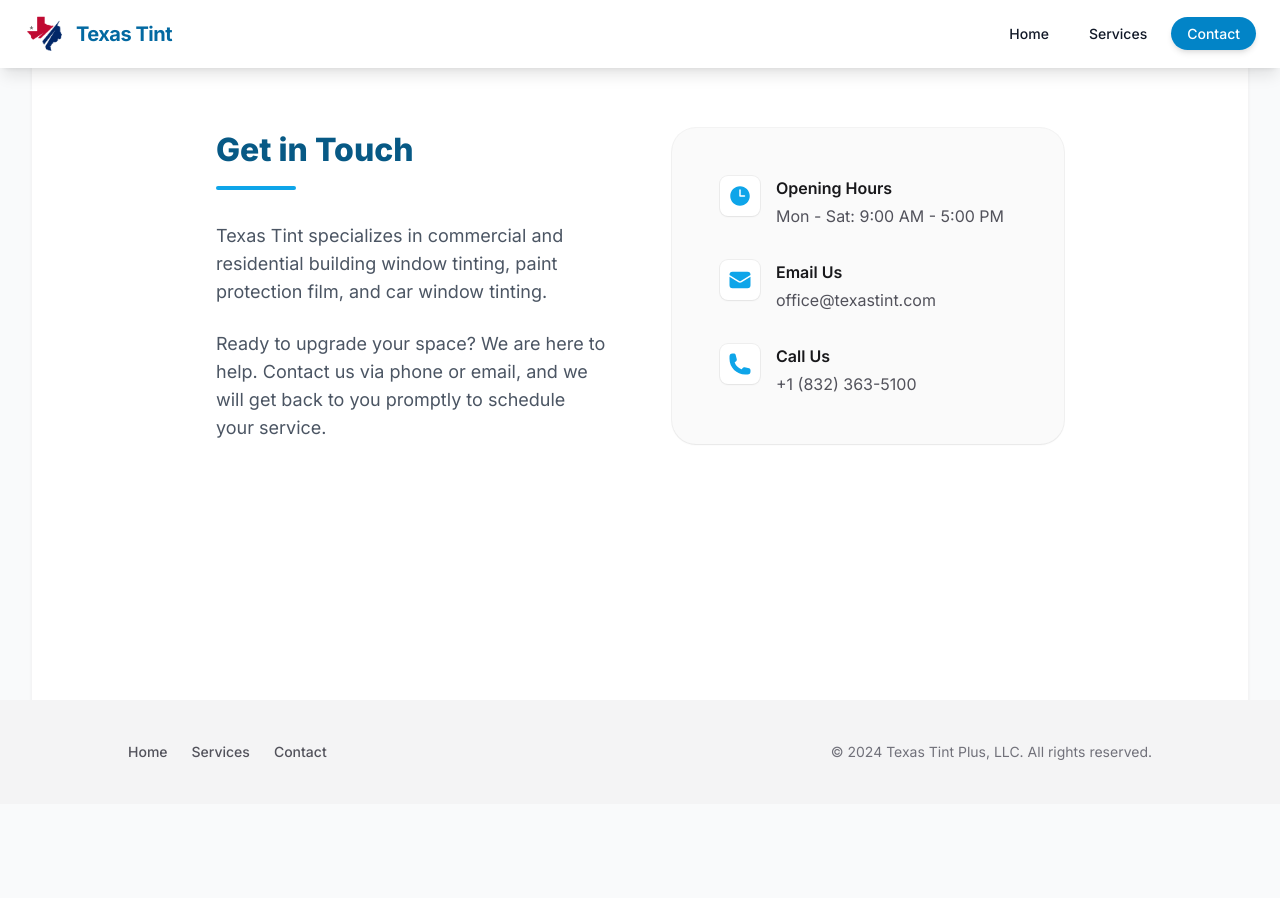
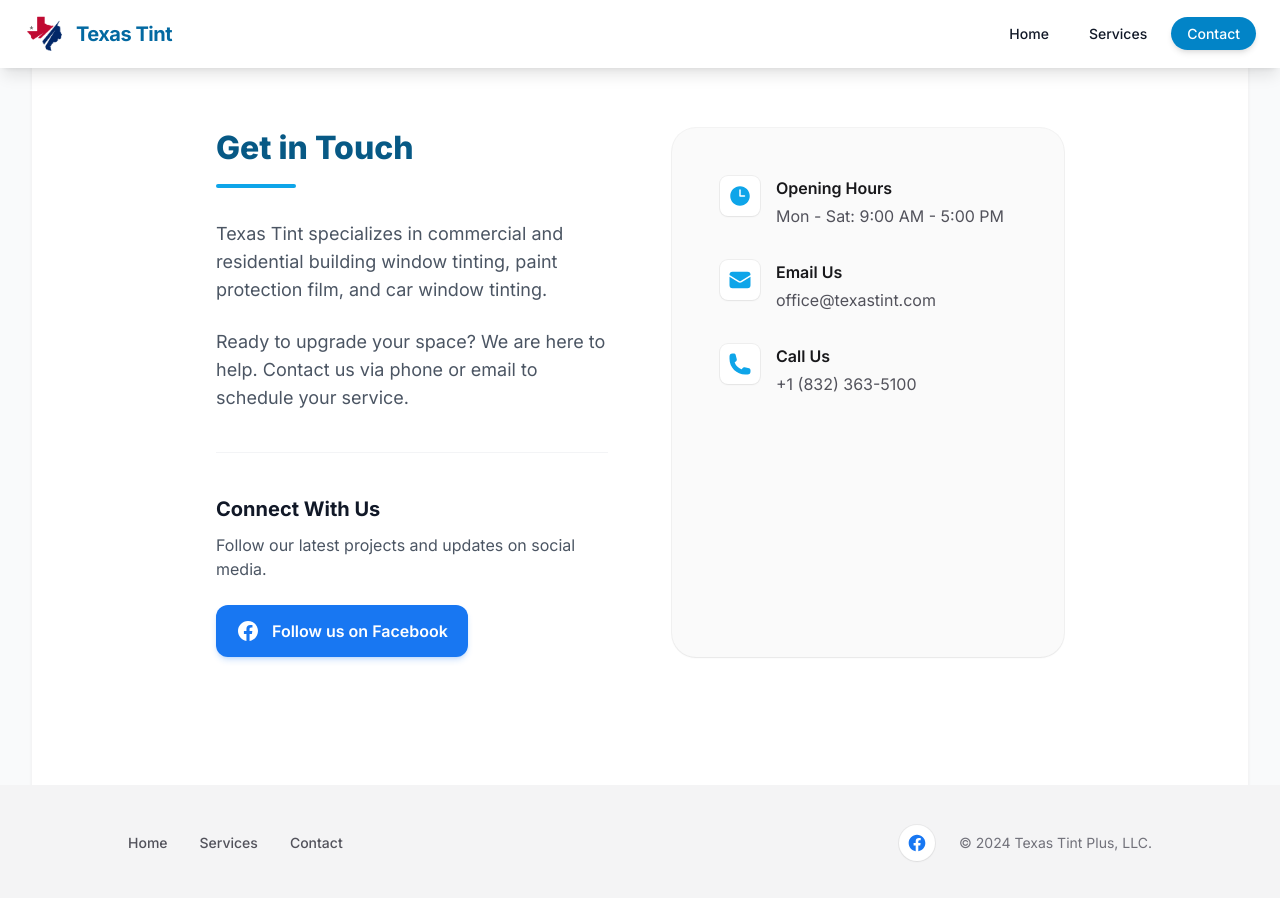
Before and after one commit to jeffreyehogg/texas-tint, a Next.js app: page /contact in a window 1280 px wide. Shown: the top 898 px of the page. Before the commit the page ends 804 px from the top, so only its background shows below. Built offline with nearby package versions, Linux system fonts and the light colour scheme.

Commit message:
add facebook

```diff
--- a/src/app/contact/ContacInfo.tsx
+++ b/src/app/contact/ContacInfo.tsx
@@ -1,11 +1,24 @@
 import Container from '@/components/Container'
 import { EnvelopeIcon, PhoneIcon, ClockIcon } from '@heroicons/react/24/solid'
+
+function FacebookIcon(props: React.ComponentPropsWithoutRef<'svg'>) {
+  return (
+    <svg fill="currentColor" viewBox="0 0 24 24" {...props}>
+      <path
+        fillRule="evenodd"
+        d="M22 12c0-5.523-4.477-10-10-10S2 6.477 2 12c0 4.991 3.657 9.128 8.438 9.878v-6.987h-2.54V12h2.54V9.797c0-2.506 1.492-3.89 3.777-3.89 1.094 0 2.238.195 2.238.195v2.46h-1.26c-1.243 0-1.63.771-1.63 1.562V12h2.773l-.443 2.89h-2.33v6.988C18.343 21.128 22 16.991 22 12z"
+        clipRule="evenodd"
+      />
+    </svg>
+  )
+}
 
 export const ContactInfo = () => (
   <Container>
     <div className="grid grid-cols-1 gap-12 lg:grid-cols-2 lg:gap-16">
-      {/* Text Section */}
-      <div className="flex flex-col justify-center space-y-8">
+      {/* Left Column: Text & Socials */}
+      <div className="flex flex-col justify-center space-y-10">
+        <div className="space-y-8">
           <div>
             <h2 className="text-4xl font-extrabold text-brand-800 dark:text-white">
               Get in Touch
@@ -15,25 +28,52 @@
 
           <div className="space-y-6 text-lg text-gray-600 dark:text-gray-300">
             <p>
-            Texas Tint specializes in commercial and residential building window
-            tinting, paint protection film, and car window tinting.
+              Texas Tint specializes in commercial and residential building
+              window tinting, paint protection film, and car window tinting.
             </p>
             <p>
-            Ready to upgrade your space? We are here to help. Contact us via phone or email, and we will get back to you promptly to schedule your service.
+              Ready to upgrade your space? We are here to help. Contact us via
+              phone or email to schedule your service.
             </p>
           </div>
         </div>
 
-      {/* Contact Card */}
-      <div className="rounded-3xl bg-zinc-50 p-8 shadow-sm ring-1 ring-zinc-900/5 dark:bg-zinc-800/50 dark:ring-white/10 lg:p-12">
+        {/* NEW: Dedicated Social Media Section */}
+        <div className="border-t border-gray-100 pt-10 dark:border-white/10">
+          <h3 className="text-xl font-bold text-gray-900 dark:text-white">
+            Connect With Us
+          </h3>
+          <p className="mt-2 text-gray-600 dark:text-gray-400">
+            Follow our latest projects and updates on social media.
+          </p>
+          <div className="mt-6">
+            <a
+              href="https://www.facebook.com/TexasTintPlusLLC/"
+              target="_blank"
+              rel="noopener noreferrer"
+              className="inline-flex items-center gap-3 rounded-xl bg-[#1877F2] px-5 py-3 text-base font-semibold text-white shadow-md shadow-[#1877F2]/20 transition-transform hover:scale-105 hover:bg-[#166fe5]"
+            >
+              <FacebookIcon className="h-6 w-6" />
+              Follow us on Facebook
+            </a>
+          </div>
+        </div>
+      </div>
+
+      {/* Right Column: Contact Details Card */}
+      <div className="rounded-3xl bg-zinc-50 p-8 shadow-sm ring-1 ring-zinc-900/5 lg:p-12 dark:bg-zinc-800/50 dark:ring-white/10">
         <ul role="list" className="space-y-8">
           <li className="flex items-start">
             <div className="flex-none rounded-lg bg-white p-2 shadow-sm ring-1 ring-zinc-900/5 dark:bg-zinc-900 dark:ring-white/10">
               <ClockIcon className="h-6 w-6 text-brand-500" />
             </div>
             <div className="ml-4">
-              <h3 className="font-semibold text-zinc-900 dark:text-white">Opening Hours</h3>
-              <p className="mt-1 text-zinc-600 dark:text-zinc-400">Mon - Sat: 9:00 AM - 5:00 PM</p>
+              <h3 className="font-semibold text-zinc-900 dark:text-white">
+                Opening Hours
+              </h3>
+              <p className="mt-1 text-zinc-600 dark:text-zinc-400">
+                Mon - Sat: 9:00 AM - 5:00 PM
+              </p>
             </div>
           </li>
 
@@ -42,7 +82,9 @@
               <EnvelopeIcon className="h-6 w-6 text-brand-500" />
             </div>
             <div className="ml-4">
-              <h3 className="font-semibold text-zinc-900 dark:text-white">Email Us</h3>
+              <h3 className="font-semibold text-zinc-900 dark:text-white">
+                Email Us
+              </h3>
               <a
                 href="mailto:office@texastint.com"
                 className="mt-1 block text-zinc-600 transition hover:text-brand-600 dark:text-zinc-400 dark:hover:text-brand-400"
@@ -57,7 +99,9 @@
               <PhoneIcon className="h-6 w-6 text-brand-500" />
             </div>
             <div className="ml-4">
-              <h3 className="font-semibold text-zinc-900 dark:text-white">Call Us</h3>
+              <h3 className="font-semibold text-zinc-900 dark:text-white">
+                Call Us
+              </h3>
               <a
                 href="tel:+1-832-363-5100"
                 className="mt-1 block text-zinc-600 transition hover:text-brand-600 dark:text-zinc-400 dark:hover:text-brand-400"
--- a/src/components/Footer.tsx
+++ b/src/components/Footer.tsx
@@ -11,10 +11,22 @@
   return (
     <Link
       href={href}
-      className="text-zinc-600 transition-colors duration-300 hover:text-blue-500 dark:text-zinc-400 dark:hover:text-blue-400"
+      className="text-zinc-600 transition-colors duration-300 hover:text-brand-600 dark:text-zinc-400 dark:hover:text-brand-400"
     >
       {children}
     </Link>
+  )
+}
+
+function FacebookIcon(props: React.ComponentPropsWithoutRef<'svg'>) {
+  return (
+    <svg fill="currentColor" viewBox="0 0 24 24" {...props}>
+      <path
+        fillRule="evenodd"
+        d="M22 12c0-5.523-4.477-10-10-10S2 6.477 2 12c0 4.991 3.657 9.128 8.438 9.878v-6.987h-2.54V12h2.54V9.797c0-2.506 1.492-3.89 3.777-3.89 1.094 0 2.238.195 2.238.195v2.46h-1.26c-1.243 0-1.63.771-1.63 1.562V12h2.773l-.443 2.89h-2.33v6.988C18.343 21.128 22 16.991 22 12z"
+        clipRule="evenodd"
+      />
+    </svg>
   )
 }
 
@@ -22,27 +34,33 @@
   const currentYear = new Date().getFullYear()
 
   return (
-    <footer className="mt-32 flex-none bg-zinc-100 dark:bg-zinc-800">
+    <footer className="mt-auto flex-none bg-zinc-100 dark:bg-zinc-950">
       <Container>
         <div className="py-10">
           <div className="flex flex-col items-center justify-between gap-6 md:flex-row">
             {/* Navigation Links */}
-            <nav className="flex flex-wrap justify-center gap-6 text-sm font-medium">
+            <nav className="flex flex-wrap justify-center gap-x-8 gap-y-4 text-sm font-medium">
               <NavLink href="/">Home</NavLink>
               <NavLink href="/services">Services</NavLink>
               <NavLink href="/contact">Contact</NavLink>
-              {/* Add more links as necessary */}
             </nav>
 
-            {/* Copyright Notice */}
-            <div className="text-center">
+            {/* Social & Copyright */}
+            <div className="flex flex-col items-center gap-4 md:flex-row md:gap-6">
+              <a
+                href="https://www.facebook.com/TexasTintPlusLLC/"
+                target="_blank"
+                rel="noopener noreferrer"
+                className="group rounded-full bg-white p-2 text-[#1877F2] shadow-sm ring-1 ring-zinc-900/5 transition hover:ring-[#1877F2]/20 dark:bg-zinc-800 dark:text-zinc-400 dark:ring-white/10"
+                aria-label="Follow us on Facebook"
+              >
+                <FacebookIcon className="h-5 w-5" />
+              </a>
               <p className="text-sm text-zinc-500 dark:text-zinc-400">
-                &copy; {currentYear} Texas Tint Plus, LLC. All rights reserved.
+                &copy; {currentYear} Texas Tint Plus, LLC.
               </p>
-              {/* Optional: Social Media Icons or Privacy Policy Link */}
             </div>
           </div>
-          {/* Optional: Additional footer content like a tagline or extra links */}
         </div>
       </Container>
     </footer>
```
Lines whose indentation alone changed are shown as unchanged.
